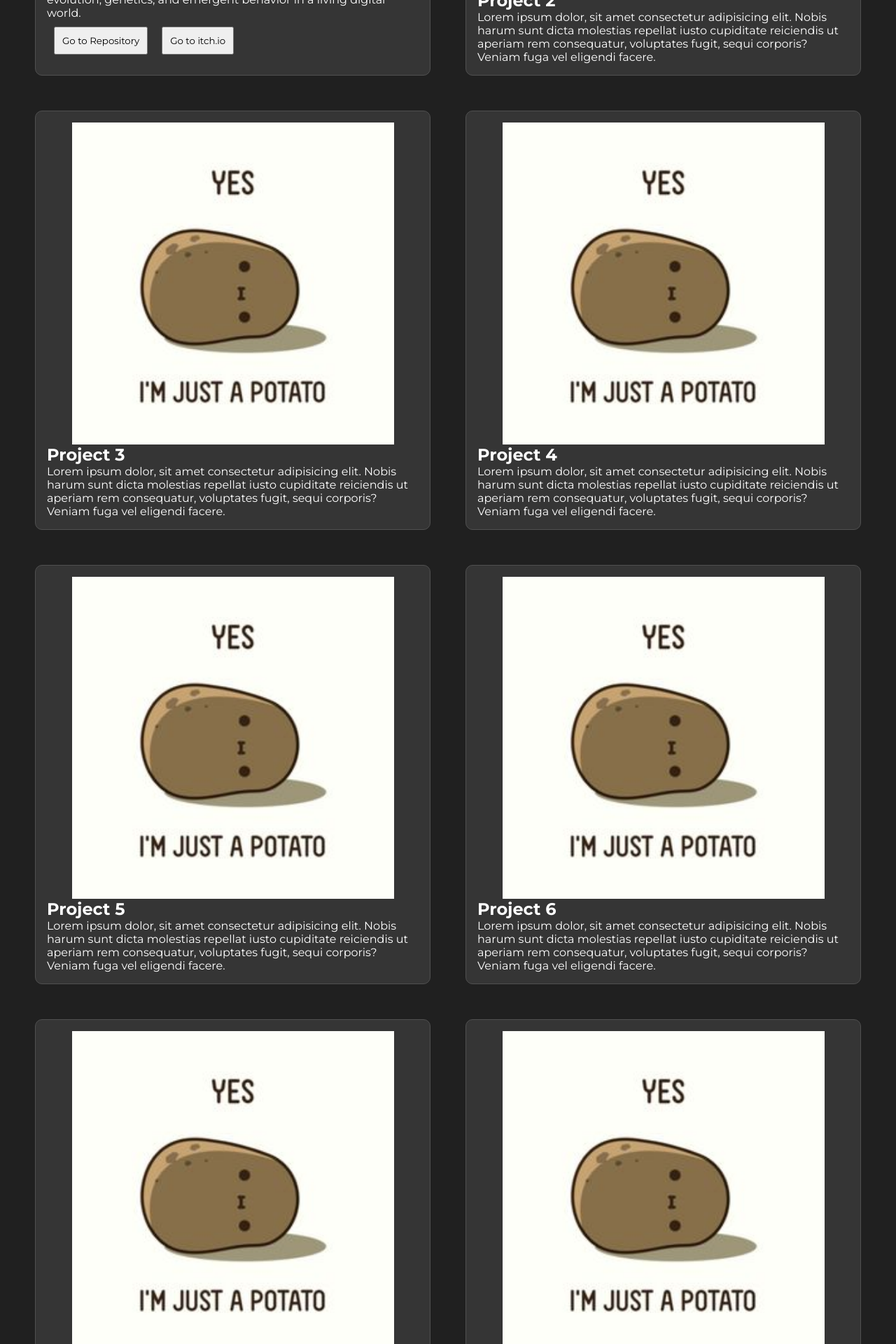
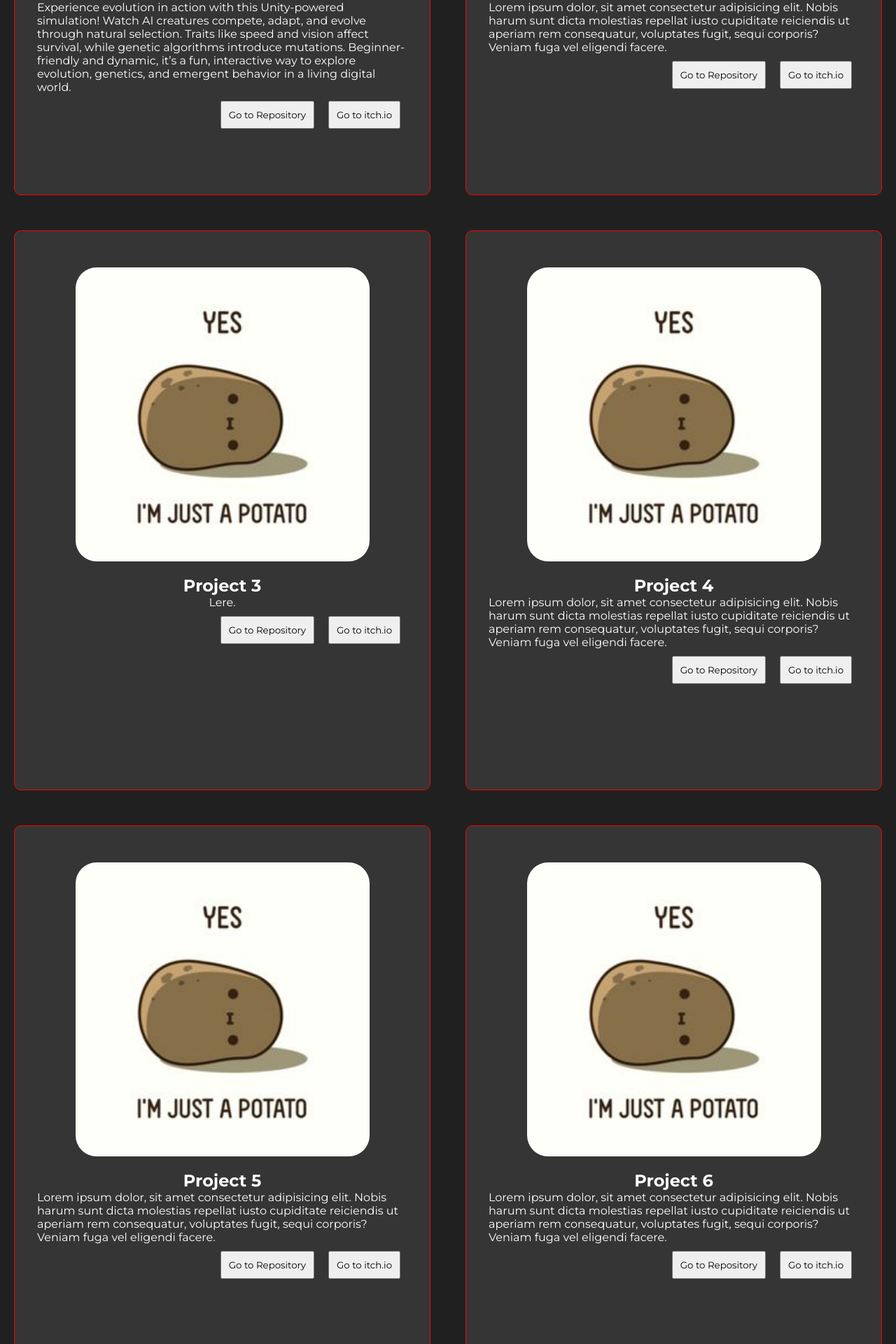
Before and after one commit to ChocZeChoc/personal-portfolio, a React (Vite) app: page /Portfolio in a window 1280 px wide. Shown: the part 640-2560 px from the top of the page at 70% size. Built offline with nearby package versions, Linux system fonts and the light colour scheme.

Commit message:
align portfolio

```diff
--- a/src/components/Home/Home.css
+++ b/src/components/Home/Home.css
@@ -37,6 +37,11 @@
     line-height: normal;
 }
 
+.profileimg {
+    width: 500px;
+    bottom: 0px;
+}
+
 .IconButton{
     padding: 50px;
     display: grid;
--- a/src/components/Portfolio/Portfolio.css
+++ b/src/components/Portfolio/Portfolio.css
@@ -1,26 +1,34 @@
 .grid-container{
-    padding: 50px;
+    padding: 20px;
     display: grid;
     grid-template-columns: repeat(auto-fit , minmax(500px, 1fr));
     gap: 50px;
-    justify-content: center;
 }
 
 .block {
-    padding: 1em;
+    padding: 2em;
     border: 1px solid #505050;
     border-radius: 10px;
     background-color: #353535;
-    text-align: left;
+    height: 800px;
+    display: flex;
+    flex-direction: column;
+    justify-items: center;
+    align-items: center;
+    border-color: #ff0000;
 }
 
 img {
-    display: block;
-    margin: auto;
+    padding: 20px;
+    border-radius: 50px;
 }
 
 button {
     padding: 10px;
     margin: 10px;
-    bottom: 10px;
 }
+
+.linkbutton{
+    align-self: end;
+    justify-self: end;
+}
--- a/src/components/Portfolio/Portfolio.jsx
+++ b/src/components/Portfolio/Portfolio.jsx
@@ -19,50 +19,108 @@ const Home = () => {
         </div>
         <div className="grid-container">
             <div className="block">
-                <img src={BeetleBreeder} width={'460px'}/>
+                <img src={BeetleBreeder} width={'460px'} height={'460px'}/>
                 <h2>Beetle Breeder</h2>
                 <p>Experience evolution in action with this Unity-powered simulation! Watch AI creatures compete, adapt, and evolve through natural selection. Traits like speed and vision affect survival, while genetic algorithms introduce mutations. Beginner-friendly and dynamic, it’s a fun, interactive way to explore evolution, genetics, and emergent behavior in a living digital world.</p>
+                <div className='linkbutton'>
                 <button onClick={() => handleClick(project_BB_Github)}>
                     Go to Repository
                 </button>
                 <button onClick={() => handleClick(project_BB_itch)}>
                     Go to itch.io
                 </button>
+                </div>
             </div>
             <div className="block">
-                <img src={pototo} width={'460px'}/>
+                <img src={pototo} width={'460px'} height={'460px'}/>
                 <h2>Project 2</h2>
                 <p>Lorem ipsum dolor, sit amet consectetur adipisicing elit. Nobis harum sunt dicta molestias repellat iusto cupiditate reiciendis ut aperiam rem consequatur, voluptates fugit, sequi corporis? Veniam fuga vel eligendi facere.</p>
+                <div className='linkbutton'>
+                <button onClick={() => handleClick(project_BB_Github)}>
+                    Go to Repository
+                </button>
+                <button onClick={() => handleClick(project_BB_itch)}>
+                    Go to itch.io
+                </button>
+                </div>
             </div>
             <div className="block">
-                <img src={pototo} width={'460px'}/>
+                <img src={pototo} width={'460px'} height={'460px'}/>
                 <h2>Project 3</h2>
-                <p>Lorem ipsum dolor, sit amet consectetur adipisicing elit. Nobis harum sunt dicta molestias repellat iusto cupiditate reiciendis ut aperiam rem consequatur, voluptates fugit, sequi corporis? Veniam fuga vel eligendi facere.</p>
+                <p>Lere.</p>
+                <div className='linkbutton'>
+                <button onClick={() => handleClick(project_BB_Github)}>
+                    Go to Repository
+                </button>
+                <button onClick={() => handleClick(project_BB_itch)}>
+                    Go to itch.io
+                </button>
+                </div>
             </div>
             <div className="block">
-                <img src={pototo} width={'460px'}/>
+                <img src={pototo} width={'460px'} height={'460px'}/>
                 <h2>Project 4</h2>
                 <p>Lorem ipsum dolor, sit amet consectetur adipisicing elit. Nobis harum sunt dicta molestias repellat iusto cupiditate reiciendis ut aperiam rem consequatur, voluptates fugit, sequi corporis? Veniam fuga vel eligendi facere.</p>
+                <div className='linkbutton'>
+                <button onClick={() => handleClick(project_BB_Github)}>
+                    Go to Repository
+                </button>
+                <button onClick={() => handleClick(project_BB_itch)}>
+                    Go to itch.io
+                </button>
+                </div>
             </div>
             <div className="block">
-                <img src={pototo} width={'460px'}/>
+                <img src={pototo} width={'460px'} height={'460px'}/>
                 <h2>Project 5</h2>
                 <p>Lorem ipsum dolor, sit amet consectetur adipisicing elit. Nobis harum sunt dicta molestias repellat iusto cupiditate reiciendis ut aperiam rem consequatur, voluptates fugit, sequi corporis? Veniam fuga vel eligendi facere.</p>
+                <div className='linkbutton'>
+                <button onClick={() => handleClick(project_BB_Github)}>
+                    Go to Repository
+                </button>
+                <button onClick={() => handleClick(project_BB_itch)}>
+                    Go to itch.io
+                </button>
+                </div>
             </div>
             <div className="block">
-                <img src={pototo} width={'460px'}/>
+                <img src={pototo} width={'460px'} height={'460px'}/>
                 <h2>Project 6</h2>
                 <p>Lorem ipsum dolor, sit amet consectetur adipisicing elit. Nobis harum sunt dicta molestias repellat iusto cupiditate reiciendis ut aperiam rem consequatur, voluptates fugit, sequi corporis? Veniam fuga vel eligendi facere.</p>
+                <div className='linkbutton'>
+                <button onClick={() => handleClick(project_BB_Github)}>
+                    Go to Repository
+                </button>
+                <button onClick={() => handleClick(project_BB_itch)}>
+                    Go to itch.io
+                </button>
+                </div>
             </div>
             <div className="block">
-                <img src={pototo} width={'460px'}/>
+                <img src={pototo} width={'460px'} height={'460px'}/>
                 <h2>Project 7</h2>
                 <p>Lorem ipsum dolor, sit amet consectetur adipisicing elit. Nobis harum sunt dicta molestias repellat iusto cupiditate reiciendis ut aperiam rem consequatur, voluptates fugit, sequi corporis? Veniam fuga vel eligendi facere.</p>
+                <div className='linkbutton'>
+                <button onClick={() => handleClick(project_BB_Github)}>
+                    Go to Repository
+                </button>
+                <button onClick={() => handleClick(project_BB_itch)}>
+                    Go to itch.io
+                </button>
+                </div>
             </div>
             <div className="block">
-                <img src={pototo} width={'460px'}/>
+                <img src={pototo} width={'460px'} height={'460px'}/>
                 <h2>Project 8</h2>
                 <p>Lorem ipsum dolor, sit amet consectetur adipisicing elit. Nobis harum sunt dicta molestias repellat iusto cupiditate reiciendis ut aperiam rem consequatur, voluptates fugit, sequi corporis? Veniam fuga vel eligendi facere.</p>
+                <div className='linkbutton'>
+                <button onClick={() => handleClick(project_BB_Github)}>
+                    Go to Repository
+                </button>
+                <button onClick={() => handleClick(project_BB_itch)}>
+                    Go to itch.io
+                </button>
+                </div>
             </div>
         </div>
     </div>
```
Also changed, not shown: src/assets/img/Linkedin.png.
